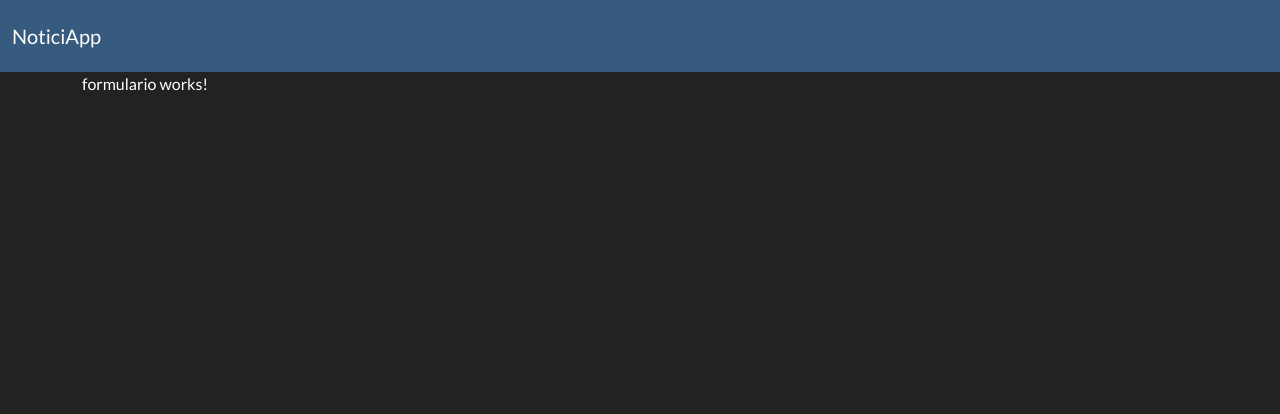
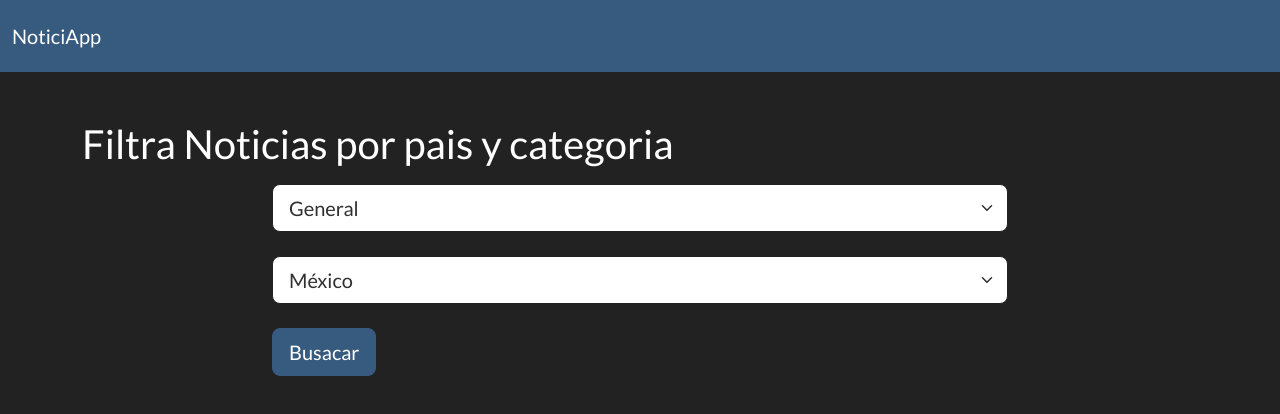
Before and after one commit to alejahndro02/noticiapp, an Angular app: page / in a window 1280 px wide. Shown: the top 414 px of the page. Built offline with nearby package versions, Linux system fonts and the light colour scheme.

Commit message:
Se establecio la estructra del formulario

```diff
--- a/src/app/components/formulario/formulario.component.html
+++ b/src/app/components/formulario/formulario.component.html
@@ -1 +1,28 @@
-<p>formulario works!</p>
+<div class="jumbotron mt-5">
+    <h2 class="heading">Filtra Noticias por pais y categoria</h2>
+    <div class="row mt-3">
+        <div class="col-lg-8 offset-lg-2">
+            <form>
+                <div class="form-group mb-4">
+                    <select name="categoria" class="form-select form-select-lg ">
+                      <option>General</option>
+                      <option>2</option>
+                      <option>3</option>
+                      <option>4</option>
+                      <option>5</option>
+                    </select>
+                </div>
+                <div class="form-group mb-4">
+                    <select name="pais" class="form-select form-select-lg">
+                      <option>México</option>
+                      <option>2</option>
+                      <option>3</option>
+                      <option>4</option>
+                      <option>5</option>
+                    </select>
+                </div>
+            </form>
+            <button class="btn btn-primary btn-block btn-lg">Busacar</button>
+        </div>
+    </div>
+</div>
```
